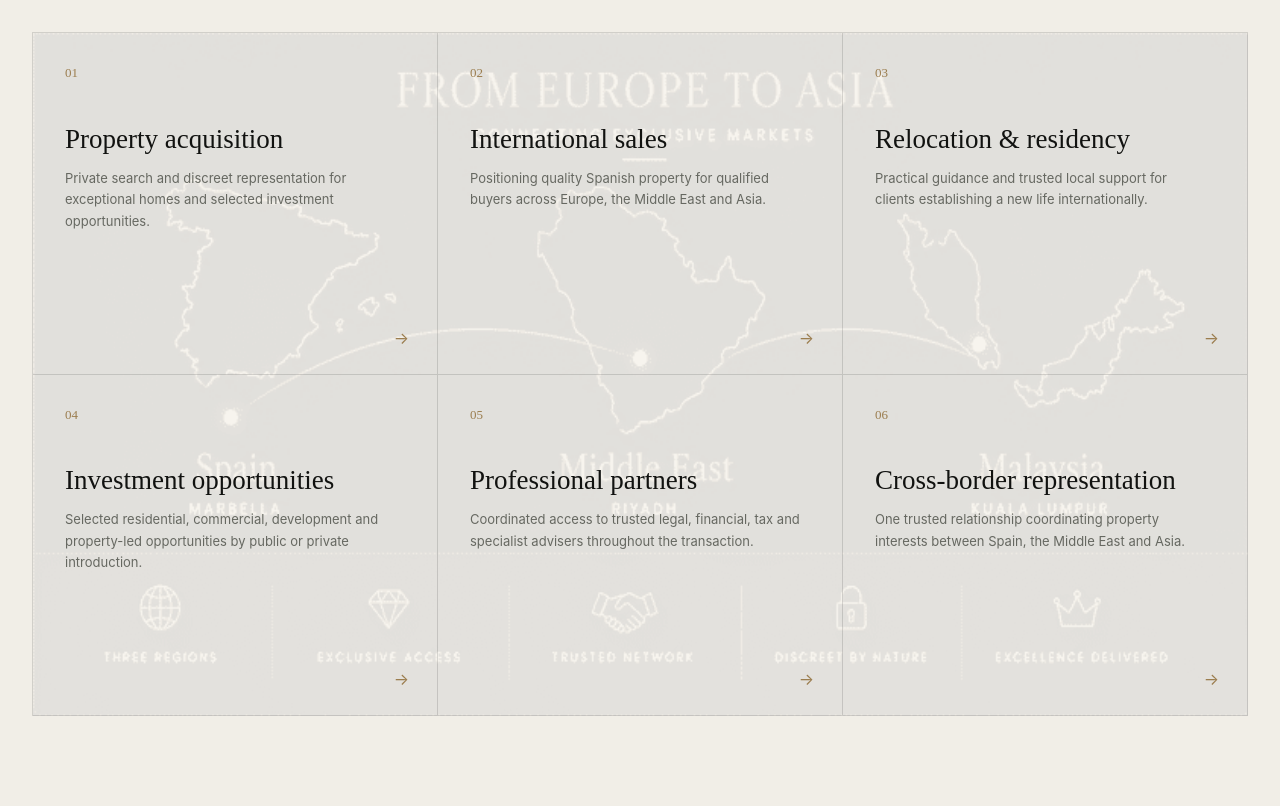
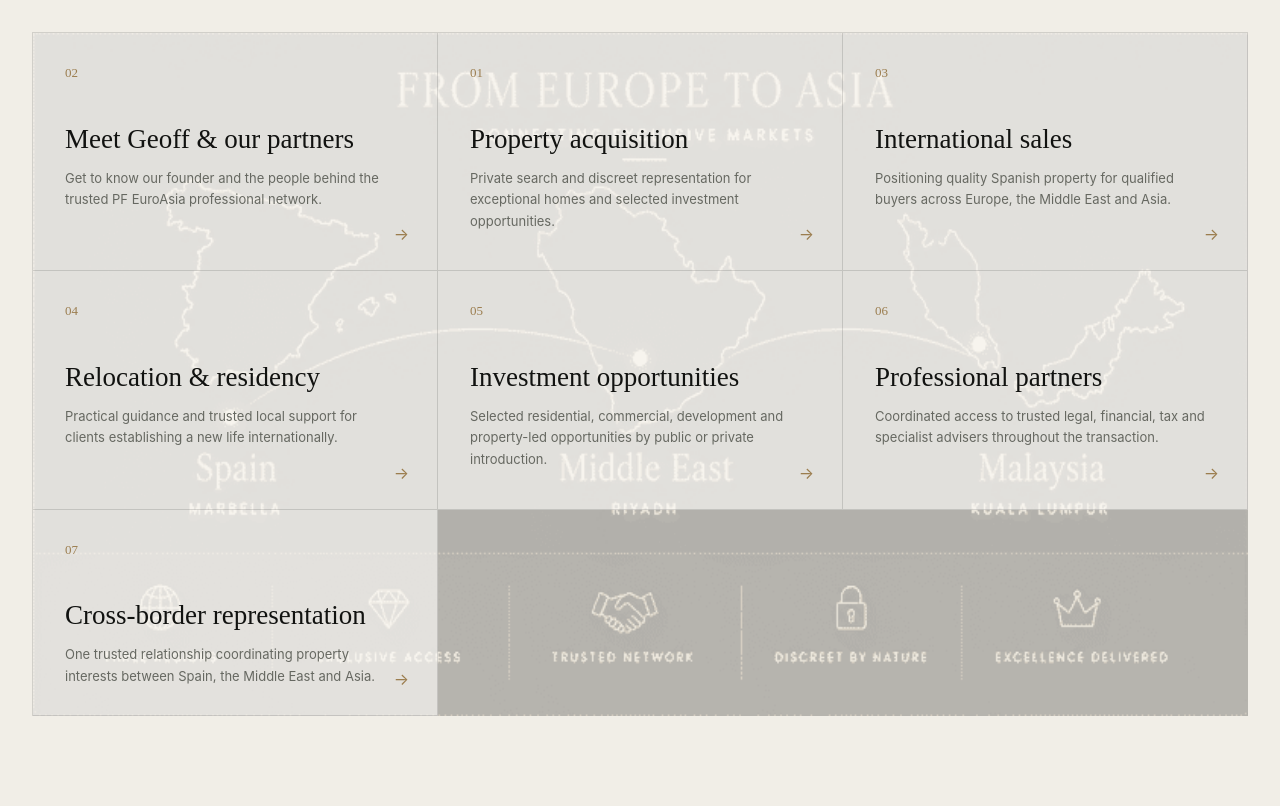
Before and after one commit to ghharding-dot/pfeuroasia, a Next.js app: page /why-euroasia in a window 1280 px wide. Shown: the part 1020-1826 px from the top of the page. Built offline with nearby package versions, Linux system fonts and the light colour scheme; no server answers.

Commit message:
Put founder and partner biographies first in expertise directory

```diff
--- a/app/why-euroasia/page.tsx
+++ b/app/why-euroasia/page.tsx
@@ -9,37 +9,43 @@ export const metadata = createMetadata("whyEn");
 
 const expertise = [
   {
+    number: "02",
+    title: "Meet Geoff & our partners",
+    text: "Get to know our founder and the people behind the trusted PF EuroAsia professional network.",
+    href: "/about",
+  },
+  {
     number: "01",
     title: "Property acquisition",
     text: "Private search and discreet representation for exceptional homes and selected investment opportunities.",
     href: "/services/acquisition",
   },
   {
-    number: "02",
+    number: "03",
     title: "International sales",
     text: "Positioning quality Spanish property for qualified buyers across Europe, the Middle East and Asia.",
     href: "/services/international-sales",
   },
   {
-    number: "03",
+    number: "04",
     title: "Relocation & residency",
     text: "Practical guidance and trusted local support for clients establishing a new life internationally.",
     href: "/asia-gateway",
   },
   {
-    number: "04",
+    number: "05",
     title: "Investment opportunities",
     text: "Selected residential, commercial, development and property-led opportunities by public or private introduction.",
     href: "/opportunities/investment-opportunities",
   },
   {
-    number: "05",
+    number: "06",
     title: "Professional partners",
     text: "Coordinated access to trusted legal, financial, tax and specialist advisers throughout the transaction.",
     href: "/about",
   },
   {
-    number: "06",
+    number: "07",
     title: "Cross-border representation",
     text: "One trusted relationship coordinating property interests between Spain, the Middle East and Asia.",
     href: "/about",
```
